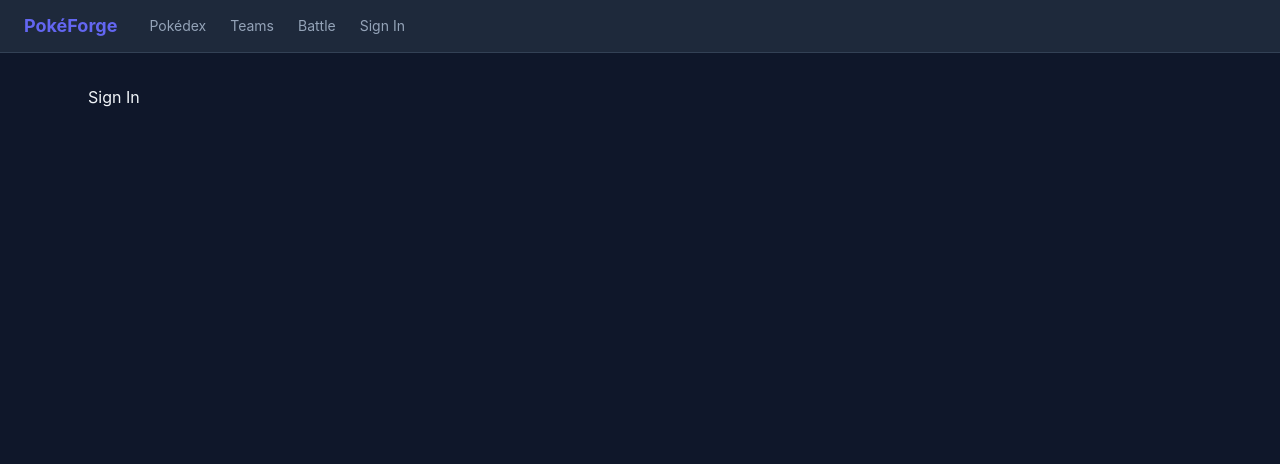
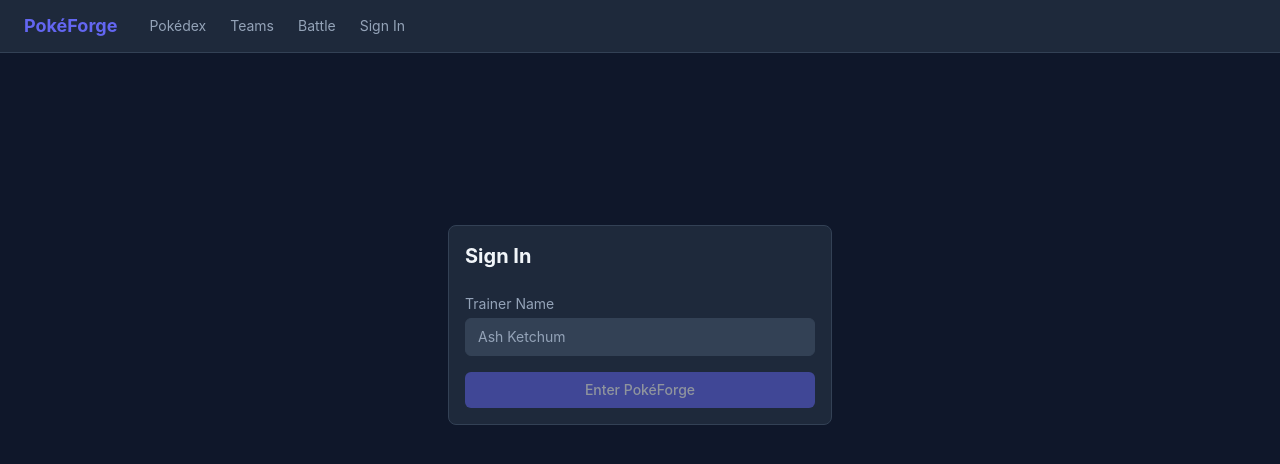
Before and after one commit to trevor-scheer/analyzer-testbed, a Next.js app in the folder apps/web/: page /sign-in in a window 1280 px wide. Shown: the top 464 px of the page. Built offline with nearby package versions, Linux system fonts and the light colour scheme.

Commit message:
mock auth sign-in page

```diff
--- a/apps/web/app/sign-in/page.tsx
+++ b/apps/web/app/sign-in/page.tsx
@@ -1,3 +1,64 @@
+"use client";
+
+import { useState } from "react";
+import { useMutation } from "@apollo/client/react";
+import { gql } from "@apollo/client";
+import { useRouter } from "next/navigation";
+import { Button } from "@/components/ui/Button";
+import { Card } from "@/components/ui/Card";
+
+const SIGN_IN = gql`
+  mutation SignIn($name: String!) {
+    signIn(name: $name) {
+      id
+      name
+    }
+  }
+`;
+
 export default function SignInPage() {
-  return <div>Sign In</div>;
+  const [name, setName] = useState("");
+  const router = useRouter();
+
+  const [signIn, { loading, error }] = useMutation(SIGN_IN, {
+    onCompleted() {
+      router.push("/teams");
+    },
+  });
+
+  function handleSubmit(e: React.FormEvent) {
+    e.preventDefault();
+    if (!name.trim()) return;
+    signIn({ variables: { name: name.trim() } });
+  }
+
+  return (
+    <div className="flex items-center justify-center min-h-[60vh]">
+      <Card className="w-full max-w-sm">
+        <h1 className="text-xl font-bold mb-6">Sign In</h1>
+        <form onSubmit={handleSubmit} className="flex flex-col gap-4">
+          <div>
+            <label htmlFor="name" className="block text-sm text-[var(--text-muted)] mb-1">
+              Trainer Name
+            </label>
+            <input
+              id="name"
+              type="text"
+              value={name}
+              onChange={(e) => setName(e.target.value)}
+              placeholder="Ash Ketchum"
+              className="w-full rounded-md border border-[var(--border)] bg-[var(--surface-2)] px-3 py-2 text-sm text-[var(--text)] placeholder:text-[var(--text-muted)] focus:outline-none focus:border-[var(--accent)]"
+              required
+              minLength={2}
+              maxLength={30}
+            />
+          </div>
+          {error && <p className="text-red-400 text-sm">{error.message}</p>}
+          <Button type="submit" loading={loading} disabled={!name.trim()}>
+            Enter PokéForge
+          </Button>
+        </form>
+      </Card>
+    </div>
+  );
 }
```
